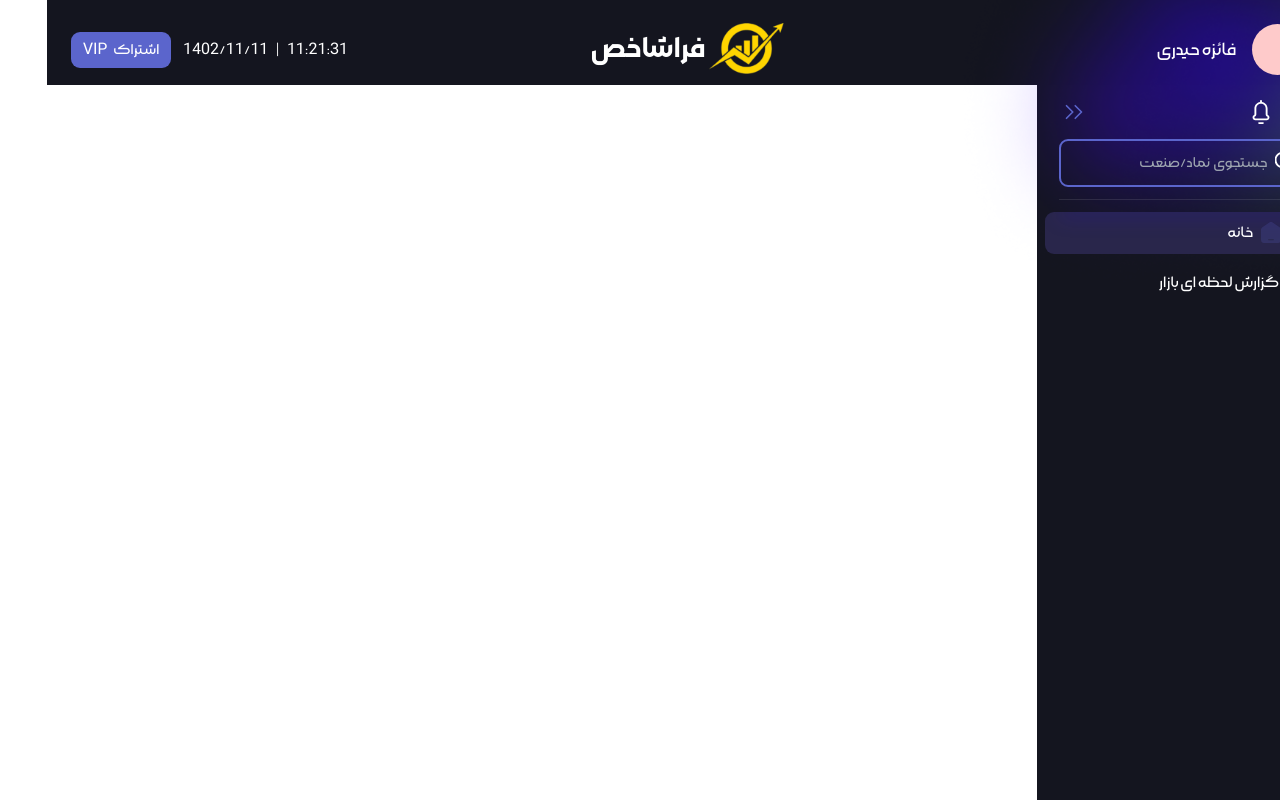
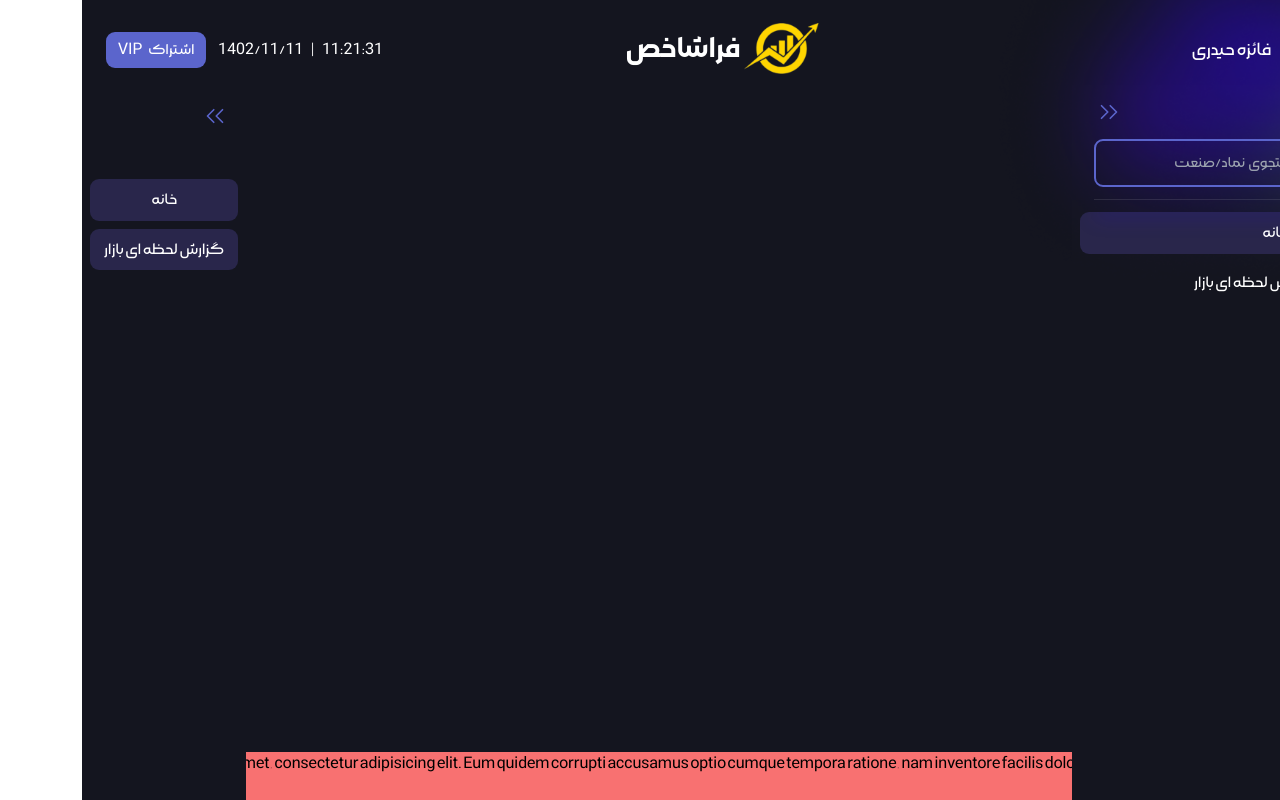
Before and after one commit to robnsiov/bourse, a Next.js app: page / in a window 1280 px wide. Built offline with nearby package versions, Linux system fonts and the light colour scheme.

Commit message:
add left-sidebar

```diff
--- /dev/null
+++ b/components/common/sidebars/left/index.tsx
@@ -0,0 +1,44 @@
+import Link from "next/link";
+import useLeftSidebar from "./use";
+import cls from "classnames";
+import rightToggleIcon from "../../../../public/icons/right-toggle.svg";
+import Image from "next/image";
+
+const LeftSidebar = () => {
+  const { options } = useLeftSidebar();
+  return (
+    <>
+      <div
+        className="w-[164px] h-[calc(100vh-85px)] fixed top-[85px] left-0 bg-blue-primary text-white
+      flex justify-start items-start flex-col pt-3"
+      >
+        <div className="flex justify-start items-center mb-10 mt-1 mr-4 scale-[-1]">
+          <Image
+            src={rightToggleIcon}
+            alt="rightToggleIcon"
+            className="cursor-pointer"
+            width={30}
+          />
+        </div>
+
+        <div className="flex justify-start items-start flex-col p-2 w-full relative z-20">
+          {options.map(({ href, title }) => (
+            <Link
+              href={href}
+              key={href}
+              className={cls(
+                `w-full px-3 py-2 transition-all duration-200
+            hover:bg-[#29264b] rounded-[9px] mb-2 last:mb-0 relative overflow-hidden
+             flex justify-start items-center group`,
+                { "bg-[#29264b]": true }
+              )}
+            >
+              <span className="text-[17px] w-full text-center">{title}</span>
+            </Link>
+          ))}
+        </div>
+      </div>
+    </>
+  );
+};
+export default LeftSidebar;
--- /dev/null
+++ b/components/common/sidebars/left/use.tsx
@@ -0,0 +1,15 @@
+const options = [
+  {
+    title: "خانه",
+    href: "/",
+  },
+  {
+    title: "گزارش لحظه ای بازار",
+    href: "/reports",
+  },
+];
+
+const useLeftSidebar = () => {
+  return { options };
+};
+export default useLeftSidebar;
--- a/components/pages/- details/index.tsx
+++ b/components/pages/- details/index.tsx
@@ -1,4 +1,13 @@
 const Details = () => {
-  return <></>;
+  return (
+    <>
+      <div>
+        Lorem ipsum dolor sit amet, consectetur adipisicing elit. Eum quidem
+        corrupti accusamus optio cumque tempora ratione, nam inventore facilis
+        dolorum, deleniti provident excepturi quae quia natus voluptates
+        distinctio maxime at.
+      </div>
+    </>
+  );
 };
 export default Details;
--- a/components/providers/root/index.tsx
+++ b/components/providers/root/index.tsx
@@ -2,14 +2,16 @@ import Footer from "@/components/common/footer";
 import RootProviderImpl from "./types";
 import Navbar from "@/components/common/navbar";
 import RightSidebar from "@/components/common/sidebars/right";
+import LeftSidebar from "@/components/common/sidebars/left";
 
 const RootProvider = ({ children }: RootProviderImpl) => {
   return (
     <>
-      <div className="w-full flex justify-between items-start flex-col min-h-screen">
+      <div className="w-full flex justify-between items-start flex-col min-h-screen bg-blue-primary">
         <Navbar />
         <RightSidebar />
-        <div className="">{children}</div>
+        <LeftSidebar />
+        <div className="bg-red-400">{children}</div>
         {/* <Footer /> */}
       </div>
     </>
```
